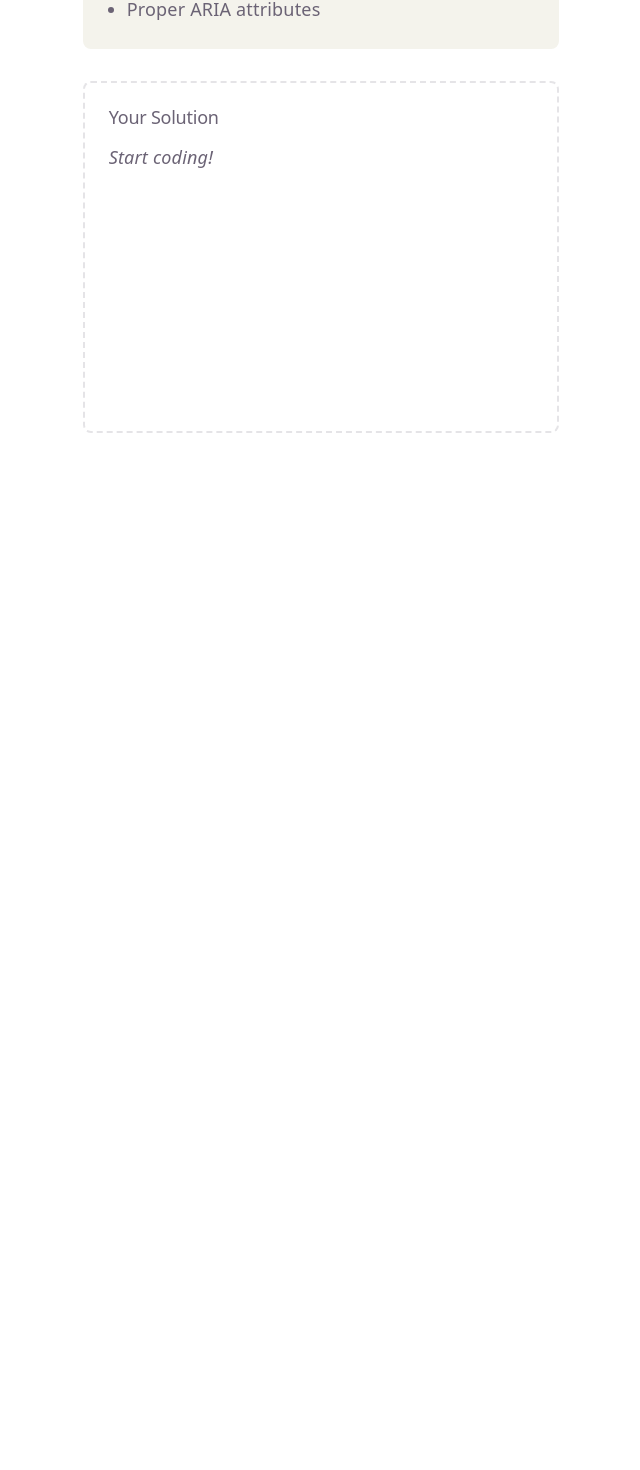
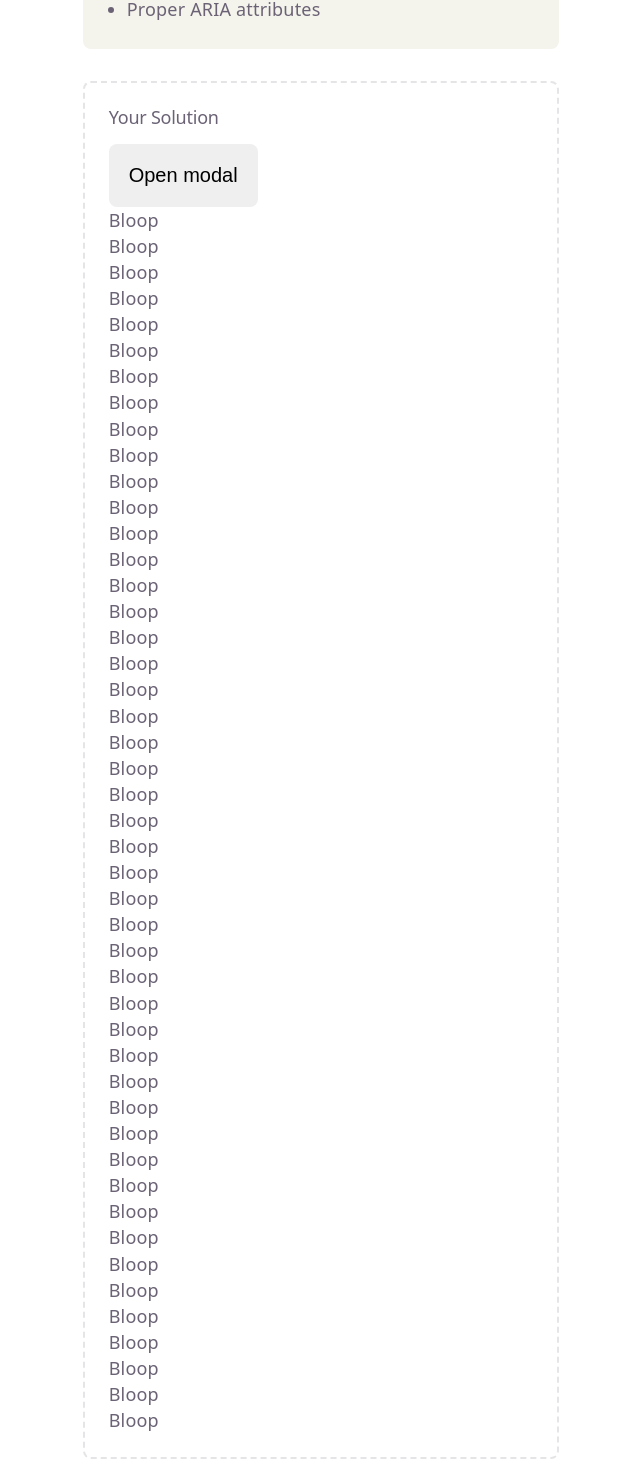
Before and after one commit to PDXmjb/fe-exercises, a React (Vite) app: page /modal-dialog in a window 1280 px wide. Shown: the part 390-1860 px from the top of the page, without its empty margins (319-959 px from the left). Before the commit the page ends 847 px from the top, so only its background shows below. Built offline with nearby package versions, Linux system fonts and the light colour scheme.

Commit message:
(fix) beginning modal

```diff
--- /dev/null
+++ b/src/exercises/modal-dialog/Modal.jsx
@@ -0,0 +1,38 @@
+function Modal({ open, children, toggleModal, title = 'Modal' }) {
+  console.log(open);
+  if (!open) return null;
+
+  return (
+    <div
+      className="overlay"
+      onClick={(e) => {
+        if (e.target === e.currentTarget) toggleModal();
+      }}
+      onKeyDown={(e) => {
+        console.log(e.key);
+        if (e.key === 'Escape') {
+          toggleModal();
+        }
+      }}
+    >
+      <div className="modal">
+        <div className="title-bar">
+          <h2 className="title">{title}</h2>
+          <button
+            className="title-close"
+            onClick={(e) => {
+              e.stopPropagation();
+              toggleModal();
+            }}
+            type="button"
+          >
+            X
+          </button>
+        </div>
+        <div className="content">{children}</div>
+      </div>
+    </div>
+  );
+}
+
+export default Modal;
--- a/src/exercises/modal-dialog/index.jsx
+++ b/src/exercises/modal-dialog/index.jsx
@@ -1,7 +1,14 @@
 import { Link } from 'react-router-dom';
 import './styles.scss';
+import { useState } from 'react';
+import Modal from './Modal';
 
 export default function ModalDialog() {
+  const [isOpen, setIsOpen] = useState(false);
+  const toggleModal = () => {
+    setIsOpen((s) => !s);
+  };
+  console.log('OPEN', isOpen);
   return (
     <div className="exercise">
       <header className="exercise-header">
@@ -27,7 +34,59 @@ export default function ModalDialog() {
       <section className="workspace">
         <h2>Your Solution</h2>
         {/* Build your solution here */}
-        <p className="placeholder">Start coding!</p>
+        <button onClick={toggleModal} type="button">
+          Open modal
+        </button>
+        <p>Bloop</p>
+        <p>Bloop</p>
+        <p>Bloop</p>
+        <p>Bloop</p>
+        <p>Bloop</p>
+        <p>Bloop</p>
+        <p>Bloop</p>
+        <p>Bloop</p>
+        <p>Bloop</p>
+        <p>Bloop</p>
+        <p>Bloop</p>
+        <p>Bloop</p>
+        <p>Bloop</p>
+        <p>Bloop</p>
+        <p>Bloop</p>
+        <p>Bloop</p>
+        <p>Bloop</p>
+        <p>Bloop</p>
+        <p>Bloop</p>
+        <p>Bloop</p>
+        <p>Bloop</p>
+        <p>Bloop</p>
+        <p>Bloop</p>
+        <p>Bloop</p>
+        <p>Bloop</p>
+        <p>Bloop</p>
+        <p>Bloop</p>
+        <p>Bloop</p>
+        <p>Bloop</p>
+        <p>Bloop</p>
+        <p>Bloop</p>
+        <p>Bloop</p>
+        <p>Bloop</p>
+        <p>Bloop</p>
+        <p>Bloop</p>
+        <p>Bloop</p>
+        <p>Bloop</p>
+        <p>Bloop</p>
+        <p>Bloop</p>
+        <p>Bloop</p>
+        <p>Bloop</p>
+        <p>Bloop</p>
+        <p>Bloop</p>
+        <p>Bloop</p>
+        <p>Bloop</p>
+        <p>Bloop</p>
+        <p>Bloop</p>
+        <Modal open={isOpen} toggleModal={toggleModal}>
+          <div>Content!</div>
+        </Modal>
       </section>
     </div>
   );
--- a/src/exercises/modal-dialog/styles.scss
+++ b/src/exercises/modal-dialog/styles.scss
@@ -1 +1,62 @@
 @use "../shared";
+
+.overlay {
+    position: absolute;
+    top: 0;
+    left: 0;
+    display: flex;
+    flex-direction: column;
+    justify-content: center;
+    align-items: center;
+    z-index: 500;
+    width: 100vw;
+    height: 100vh;
+    background-color: rgba(111, 111, 111, 0.48);
+}
+
+.modal {
+    z-index: 600;
+    min-width: 400px;
+    min-height: 600px;
+    background-color: white;
+    border-radius: 1rem;
+    overflow: hidden;
+
+
+    .title-bar {
+        padding: 1rem;
+        background-color: #f8f8f8;
+        border-bottom: 1px solid #dcdcdc;
+        display: flex;
+        flex-direction: row;
+        justify-content: space-between;
+        align-items: center;
+
+        .title {
+            font-size: 1.5rem;
+            font-weight: 500;
+            margin: 0;
+            color: gray;
+        }
+
+        .title-close {
+            font-weight: bolder;
+            display: flex;
+            flex-direction: column;
+            justify-content: center;
+            align-items: center;
+            width: 2rem;
+            height: 2rem;
+            background-color: transparent;
+            color: gray;
+
+            &:hover {
+                background-color: rgb(235, 235, 235);
+            }
+        }
+    }
+
+    .content {
+        padding: 1rem;
+    }
+}
```
